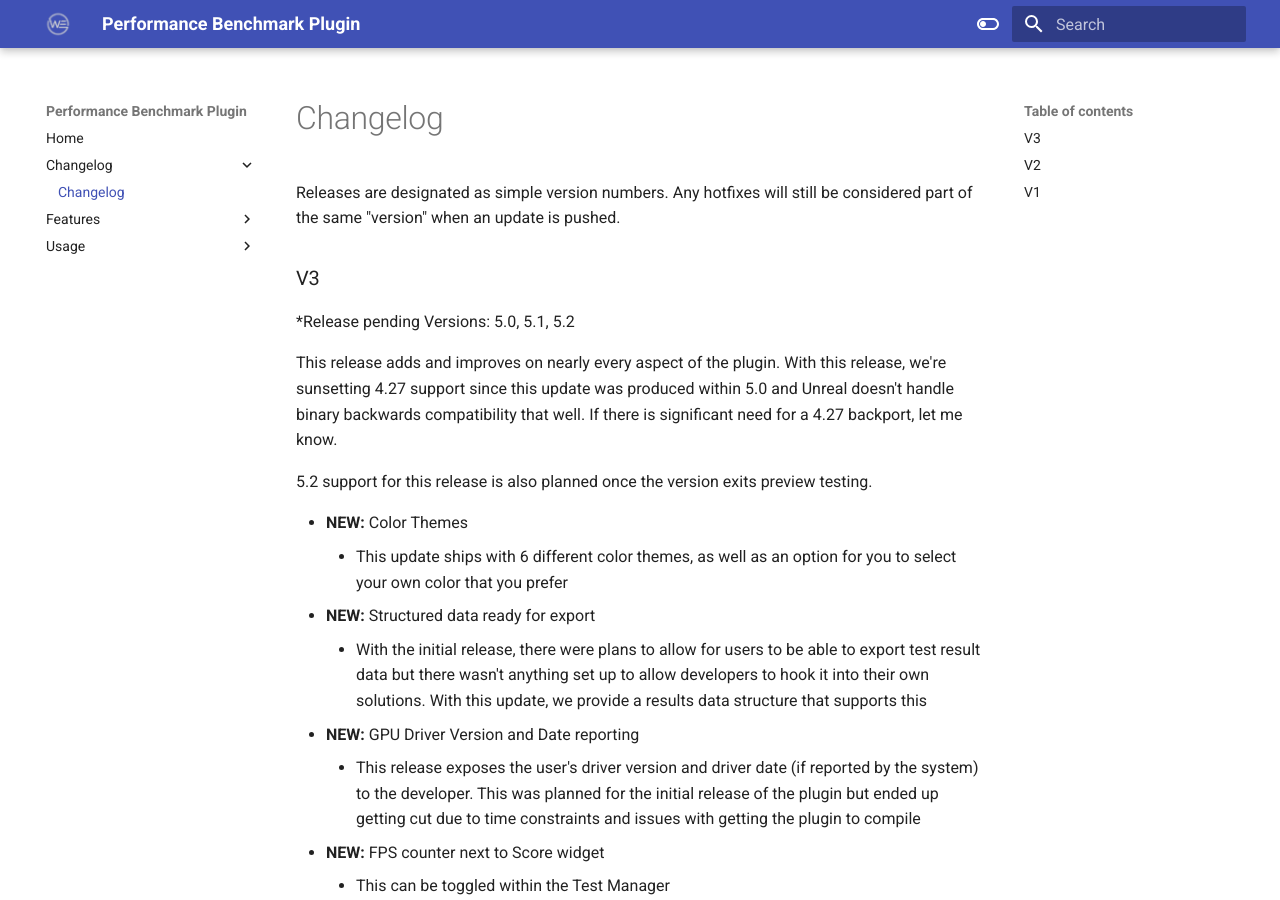
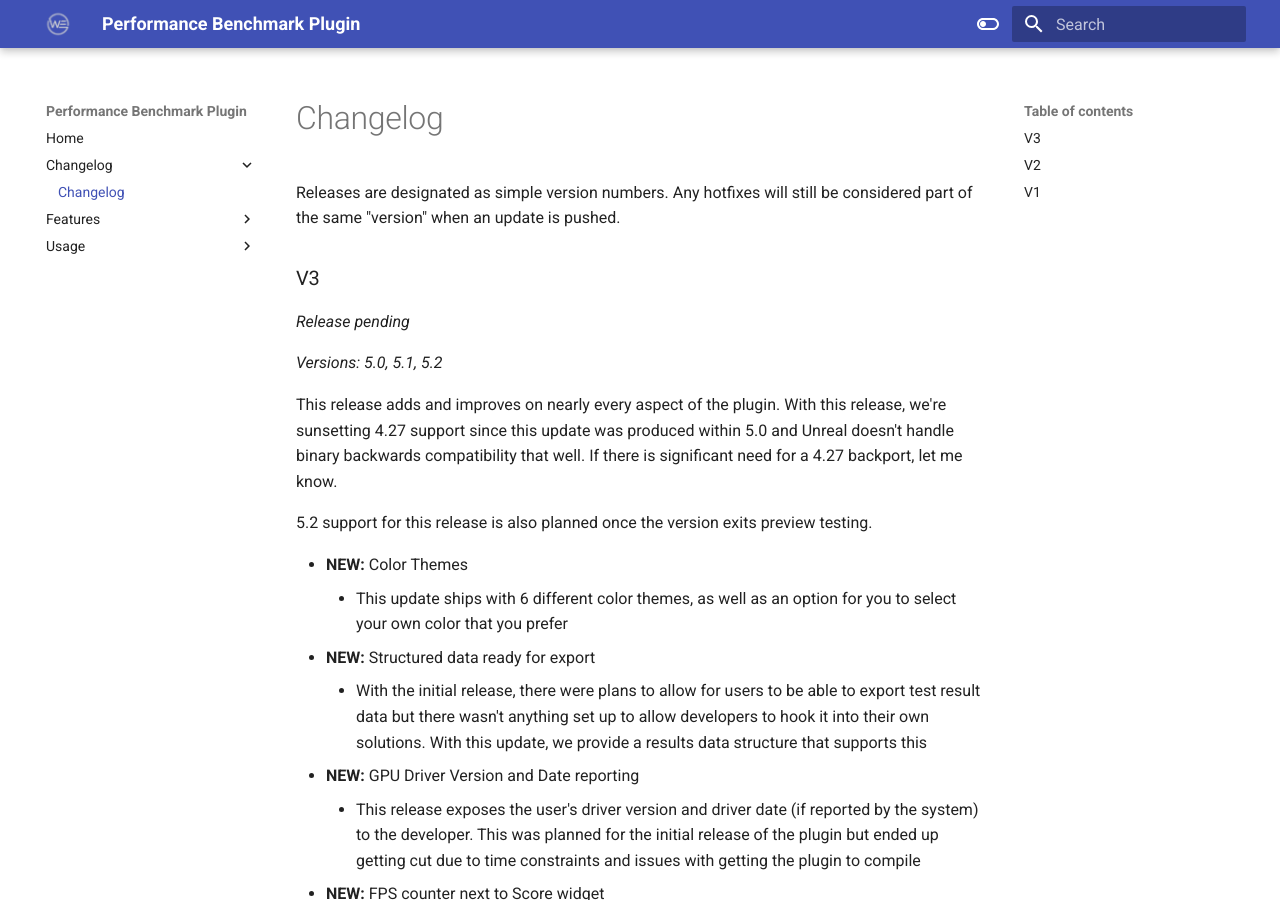
Before and after one commit to warheadent/PerformanceBenchDocs, an MkDocs documentation site: the page built from docs/Changelog/Changelog.md, in a window 1280 px wide and 900 px high. Built offline with MkDocs 1.6.1 and Material for MkDocs 9.7.7, drawn with Linux system fonts in a browser that asks for light colours; some of the changed lines change nothing that is shown.

Commit message:
Fix italizing

```diff
--- a/docs/Changelog/Changelog.md
+++ b/docs/Changelog/Changelog.md
@@ -3,8 +3,9 @@
 Releases are designated as simple version numbers. Any hotfixes will still be considered part of the same "version" when an update is pushed.
 
 ### V3
-*Release pending
-Versions: 5.0, 5.1, 5.2
+*Release pending*
+
+*Versions: 5.0, 5.1, 5.2*
 
 This release adds and improves on nearly every aspect of the plugin. With this release, we're sunsetting 4.27 support since this update was produced within 5.0 and Unreal doesn't handle binary backwards compatibility that well. If there is significant need for a 4.27 backport, let me know.
 
```
